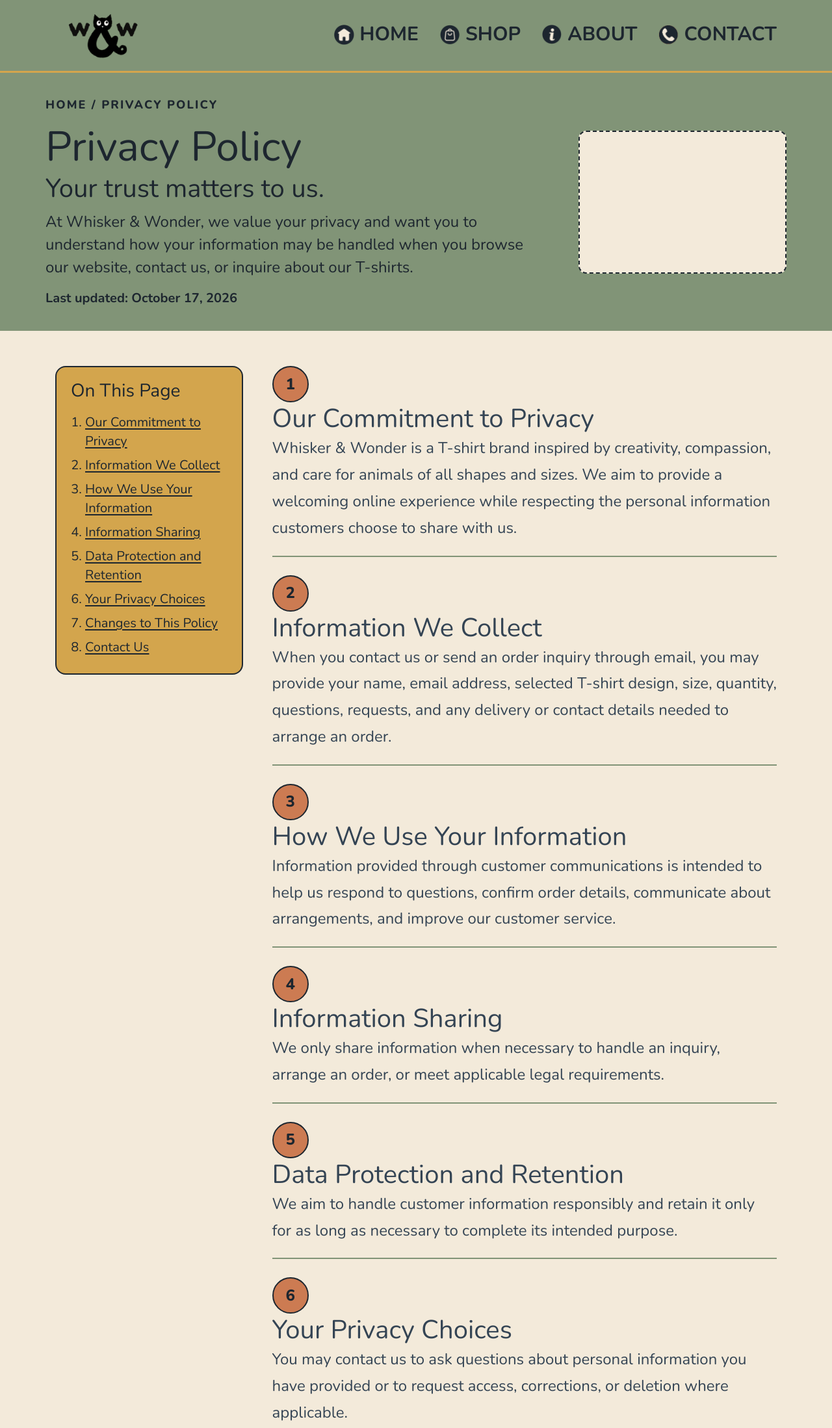
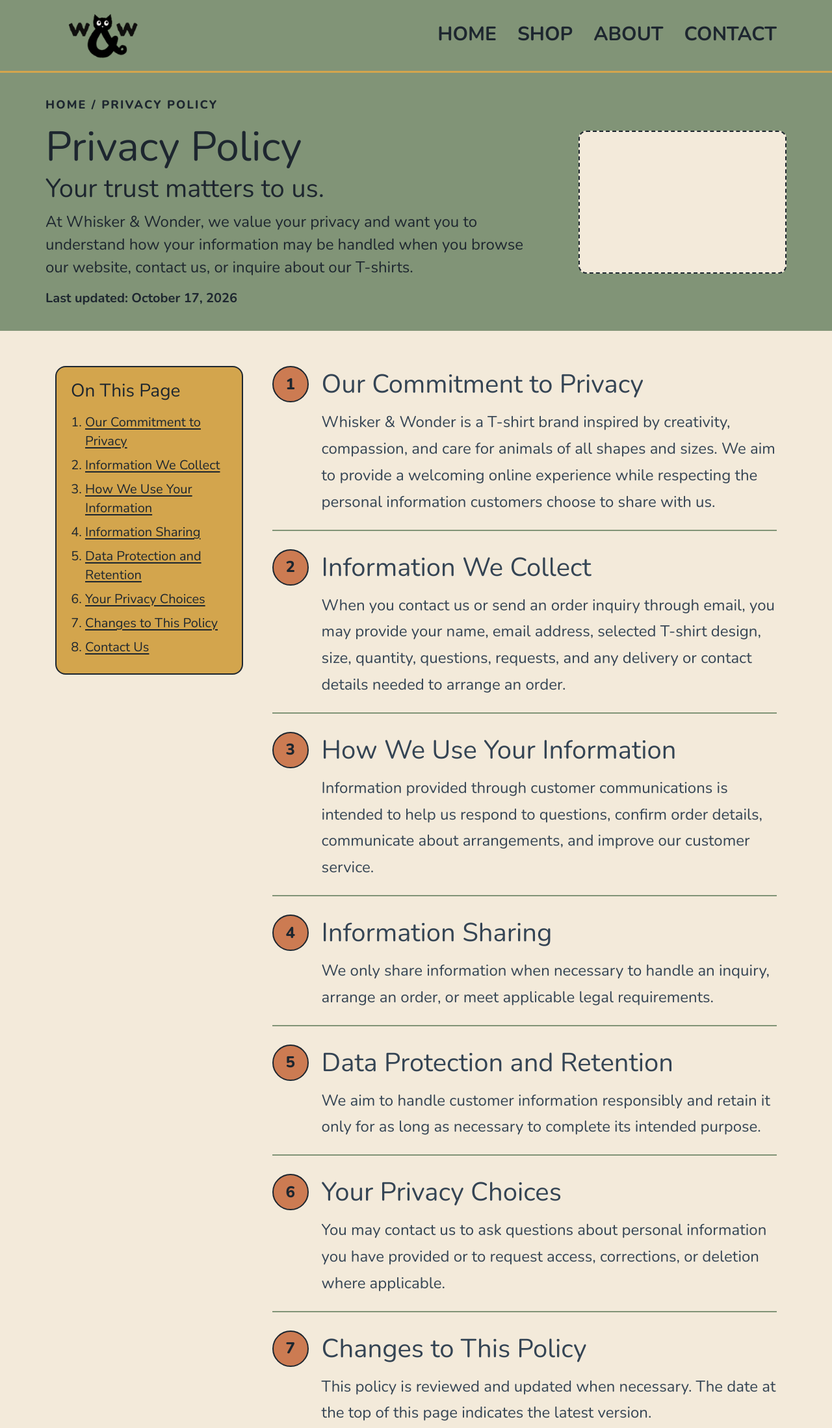
Before and after one commit to rfmoreno1/Depdende-Kung-Web-Yan, a plain HTML site: page privacy.html in a window 1280 px wide. Shown: the top 2197 px of the page at 65% size. Drawn offline with nearby package versions, Linux system fonts and the light colour scheme; a web font is replaced by a local one.

Commit message:
Refine privacy.html to match approved wireframe

```diff
--- a/privacy.html
+++ b/privacy.html
@@ -10,8 +10,8 @@
   <link rel="preconnect" href="https://fonts.gstatic.com" crossorigin>
   <link href="https://fonts.googleapis.com/css2?family=Darumadrop+One&family=Nunito:wght@400;500;600;700;800&display=swap" rel="stylesheet">
   <link rel="stylesheet" href="https://cdn.jsdelivr.net/npm/bootstrap@6.0.0-alpha.1/dist/css/bootstrap.min.css" integrity="sha384-B/GM4XqrwHnWXNOWMbloTmrYXZg10cakYGmpfsR/bbzQ6JAJI4ihuyADKLnBgrCe" crossorigin="anonymous">
-  <link rel="stylesheet" href="css/styles.css?v=privacy-20261118">
-  <script src="js/site.js" defer></script>
+  <link rel="stylesheet" href="css/styles.css?v=wireframe-20261118">
+  <script src="js/site.js?v=wireframe-20261118" defer></script>
 </head>
 <body class="d-flex flex-column min-vh-100" data-page="privacy">
 <a class="skip-link" href="#main-content">Skip to main content</a>
@@ -23,28 +23,28 @@
       </a>
       <button id="nav-toggle" class="nav-toggle" type="button" aria-controls="site-links" aria-expanded="false" aria-label="Toggle navigation"><span aria-hidden="true">☰</span> <span class="mobile-menu-label">Menu</span></button>
       <ul class="nav navbar-nav nav-links" id="site-links">
-        <li class="nav-item"><a class="nav-link" href="index.html" data-nav="home"><img class="brand-icon" src="images/icon-home.png" width="66" height="66" alt="" aria-hidden="true">Home</a></li>
-        <li class="nav-item"><a class="nav-link" href="index.html#products" data-nav="shop"><img class="brand-icon" src="images/icon-shop.png" width="66" height="66" alt="" aria-hidden="true">Shop</a></li>
-        <li class="nav-item"><a class="nav-link" href="index.html#about" data-nav="about"><img class="brand-icon" src="images/icon-info.png" width="66" height="66" alt="" aria-hidden="true">About</a></li>
-        <li class="nav-item"><a class="nav-link" href="contact.html" data-nav="contact"><img class="brand-icon" src="images/icon-phone.png" width="66" height="66" alt="" aria-hidden="true">Contact</a></li>
+        <li class="nav-item"><a class="nav-link" href="index.html" data-nav="home">Home</a></li>
+        <li class="nav-item"><a class="nav-link" href="index.html#products" data-nav="shop">Shop</a></li>
+        <li class="nav-item"><a class="nav-link" href="index.html#about" data-nav="about">About</a></li>
+        <li class="nav-item"><a class="nav-link" href="contact.html" data-nav="contact">Contact</a></li>
       </ul>
     </div>
   </nav>
 </header>
 <main id="main-content" class="flex-grow-1">
 <section class="privacy-heading"><div class="container privacy-hero"><div><p class="mini-label"><a href="index.html">HOME</a> / PRIVACY POLICY</p><h1>Privacy Policy</h1><h2>Your trust matters to us.</h2><p>At Whisker &amp; Wonder, we value your privacy and want you to understand how your information may be handled when you browse our website, contact us, or inquire about our T-shirts.</p><p class="policy-updated">Last updated: October 17, 2026</p></div><div class="privacy-image-slot"><img src="images/visual-placeholder.svg" alt="Reserved privacy policy illustration area; artwork has not yet been selected" width="320" height="220"></div></div></section>
-<section class="privacy-page container"><div class="privacy-intro"><nav class="policy-toc" aria-label="On this page"><h2>On This Page</h2><ol><li><a href="#policy-1">Our Commitment to Privacy</a></li><li><a href="#policy-2">Information We Collect</a></li><li><a href="#policy-3">How We Use Your Information</a></li><li><a href="#policy-4">Information Sharing</a></li><li><a href="#policy-5">Data Protection and Retention</a></li><li><a href="#policy-6">Your Privacy Choices</a></li><li><a href="#policy-7">Changes to This Policy</a></li><li><a href="#policy-8">Contact Us</a></li></ol></nav><div class="privacy-main"><section class="policy-item" id="policy-1"><span class="policy-number" aria-hidden="true">1</span><div><h2>Our Commitment to Privacy</h2><p>Whisker &amp; Wonder is a T-shirt brand inspired by creativity, compassion, and care for animals of all shapes and sizes. We aim to provide a welcoming online experience while respecting the personal information customers choose to share with us.</p></div></section>
-<section class="policy-item" id="policy-2"><span class="policy-number" aria-hidden="true">2</span><div><h2>Information We Collect</h2><p>When you contact us or send an order inquiry through email, you may provide your name, email address, selected T-shirt design, size, quantity, questions, requests, and any delivery or contact details needed to arrange an order.</p></div></section>
-<section class="policy-item" id="policy-3"><span class="policy-number" aria-hidden="true">3</span><div><h2>How We Use Your Information</h2><p>Information provided through customer communications is intended to help us respond to questions, confirm order details, communicate about arrangements, and improve our customer service.</p></div></section>
-<section class="policy-item" id="policy-4"><span class="policy-number" aria-hidden="true">4</span><div><h2>Information Sharing</h2><p>We only share information when necessary to handle an inquiry, arrange an order, or meet applicable legal requirements.</p></div></section>
-<section class="policy-item" id="policy-5"><span class="policy-number" aria-hidden="true">5</span><div><h2>Data Protection and Retention</h2><p>We aim to handle customer information responsibly and retain it only for as long as necessary to complete its intended purpose.</p></div></section>
-<section class="policy-item" id="policy-6"><span class="policy-number" aria-hidden="true">6</span><div><h2>Your Privacy Choices</h2><p>You may contact us to ask questions about personal information you have provided or to request access, corrections, or deletion where applicable.</p></div></section>
-<section class="policy-item" id="policy-7"><span class="policy-number" aria-hidden="true">7</span><div><h2>Changes to This Policy</h2><p>This policy is reviewed and updated when necessary. The date at the top of this page indicates the latest version.</p></div></section>
-<section class="policy-item" id="policy-8"><span class="policy-number" aria-hidden="true">8</span><div><h2>Contact Us</h2><p>For privacy-related inquiries, email <a href="mailto:hello@examplewebsite142.com">hello@examplewebsite142.com</a> or visit our <a href="contact.html">Contact Us page</a>.</p></div></section></div></div></section>
+<section class="privacy-page container"><div class="privacy-intro"><nav class="policy-toc" aria-label="On this page"><h2>On This Page</h2><ol><li><a href="#policy-1">Our Commitment to Privacy</a></li><li><a href="#policy-2">Information We Collect</a></li><li><a href="#policy-3">How We Use Your Information</a></li><li><a href="#policy-4">Information Sharing</a></li><li><a href="#policy-5">Data Protection and Retention</a></li><li><a href="#policy-6">Your Privacy Choices</a></li><li><a href="#policy-7">Changes to This Policy</a></li><li><a href="#policy-8">Contact Us</a></li></ol></nav><div class="privacy-main"><details class="policy-item" id="policy-1" open><summary><span class="policy-number" aria-hidden="true">1</span><h2>Our Commitment to Privacy</h2><span class="policy-chevron" aria-hidden="true"></span></summary><div class="policy-answer"><p>Whisker &amp; Wonder is a T-shirt brand inspired by creativity, compassion, and care for animals of all shapes and sizes. We aim to provide a welcoming online experience while respecting the personal information customers choose to share with us.</p></div></details>
+<details class="policy-item" id="policy-2" open><summary><span class="policy-number" aria-hidden="true">2</span><h2>Information We Collect</h2><span class="policy-chevron" aria-hidden="true"></span></summary><div class="policy-answer"><p>When you contact us or send an order inquiry through email, you may provide your name, email address, selected T-shirt design, size, quantity, questions, requests, and any delivery or contact details needed to arrange an order.</p></div></details>
+<details class="policy-item" id="policy-3" open><summary><span class="policy-number" aria-hidden="true">3</span><h2>How We Use Your Information</h2><span class="policy-chevron" aria-hidden="true"></span></summary><div class="policy-answer"><p>Information provided through customer communications is intended to help us respond to questions, confirm order details, communicate about arrangements, and improve our customer service.</p></div></details>
+<details class="policy-item" id="policy-4" open><summary><span class="policy-number" aria-hidden="true">4</span><h2>Information Sharing</h2><span class="policy-chevron" aria-hidden="true"></span></summary><div class="policy-answer"><p>We only share information when necessary to handle an inquiry, arrange an order, or meet applicable legal requirements.</p></div></details>
+<details class="policy-item" id="policy-5" open><summary><span class="policy-number" aria-hidden="true">5</span><h2>Data Protection and Retention</h2><span class="policy-chevron" aria-hidden="true"></span></summary><div class="policy-answer"><p>We aim to handle customer information responsibly and retain it only for as long as necessary to complete its intended purpose.</p></div></details>
+<details class="policy-item" id="policy-6" open><summary><span class="policy-number" aria-hidden="true">6</span><h2>Your Privacy Choices</h2><span class="policy-chevron" aria-hidden="true"></span></summary><div class="policy-answer"><p>You may contact us to ask questions about personal information you have provided or to request access, corrections, or deletion where applicable.</p></div></details>
+<details class="policy-item" id="policy-7" open><summary><span class="policy-number" aria-hidden="true">7</span><h2>Changes to This Policy</h2><span class="policy-chevron" aria-hidden="true"></span></summary><div class="policy-answer"><p>This policy is reviewed and updated when necessary. The date at the top of this page indicates the latest version.</p></div></details>
+<details class="policy-item" id="policy-8" open><summary><span class="policy-number" aria-hidden="true">8</span><h2>Contact Us</h2><span class="policy-chevron" aria-hidden="true"></span></summary><div class="policy-answer"><p>For privacy-related inquiries, email <a href="mailto:hello@examplewebsite142.com">hello@examplewebsite142.com</a> or visit our <a href="contact.html">Contact Us page</a>.</p></div></details></div></div></section>
 </main>
 <footer class="site-footer mt-auto"><div class="container footer-grid">
   <div><h2>Quick Links</h2><ul><li><a href="index.html">Home</a></li><li><a href="index.html#products">Shop</a></li><li><a href="index.html#about">About Us</a></li></ul></div>
-  <div><h2>Help &amp; Information</h2><ul><li><a href="contact.html">Contact Us</a></li><li><a href="privacy.html"><img class="brand-icon" src="images/icon-privacy.png" width="66" height="66" alt="" aria-hidden="true">Privacy Policy</a></li><li><a href="contact.html#faq">Frequently Asked Questions</a></li></ul></div>
+  <div><h2>Help &amp; Information</h2><ul><li><a href="contact.html">Contact Us</a></li><li><a href="privacy.html">Privacy Policy</a></li><li><a href="contact.html#faq">Frequently Asked Questions</a></li></ul></div>
   <p class="copyright">© 2026 Whisker &amp; Wonder · All rights reserved.</p>
 </div></footer>
 <script type="module" src="https://cdn.jsdelivr.net/npm/bootstrap@6.0.0-alpha.1/dist/js/bootstrap.bundle.min.js" integrity="sha384-1a/pXj49ZQ1aHEmrJ+gMw1otqoVsYwlEnlD8mIfY2TV03r20Y0CN7uqx1tQogjPL" crossorigin="anonymous"></script>
```
